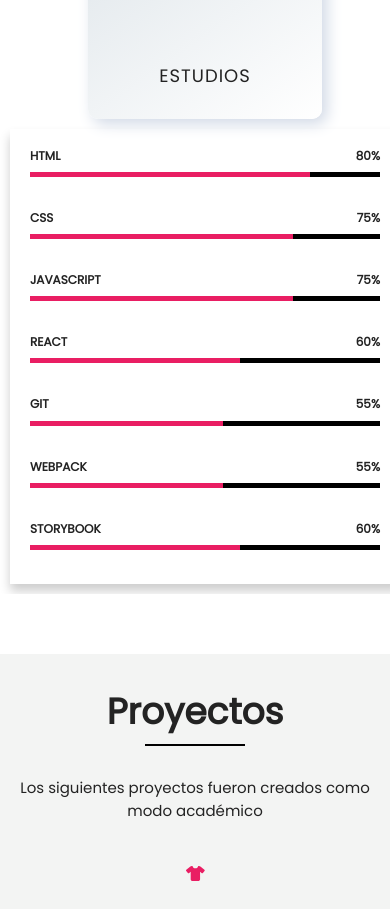
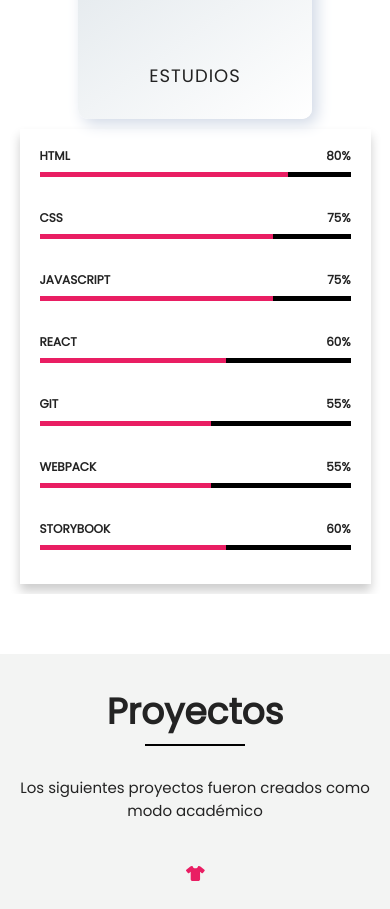
Before and after one commit to Mayra234/my-portfolio-react, a React (Create React App) app: page / in a window 390 px wide. Shown: the part 1940-2849 px from the top of the page. Built offline with nearby package versions, Linux system fonts and the light colour scheme.

Commit message:
Se arregla el responsive de las tarjetas

```diff
--- a/src/pages/Home/Resume/index.css
+++ b/src/pages/Home/Resume/index.css
@@ -1,6 +1,9 @@
 .tab-container {
+  display: flex;
+  justify-content: center;
+  align-items: center;
   margin: 10px;
-  width: 100%;
+  width: 90%;
 }
 
 .tab-study {
```
